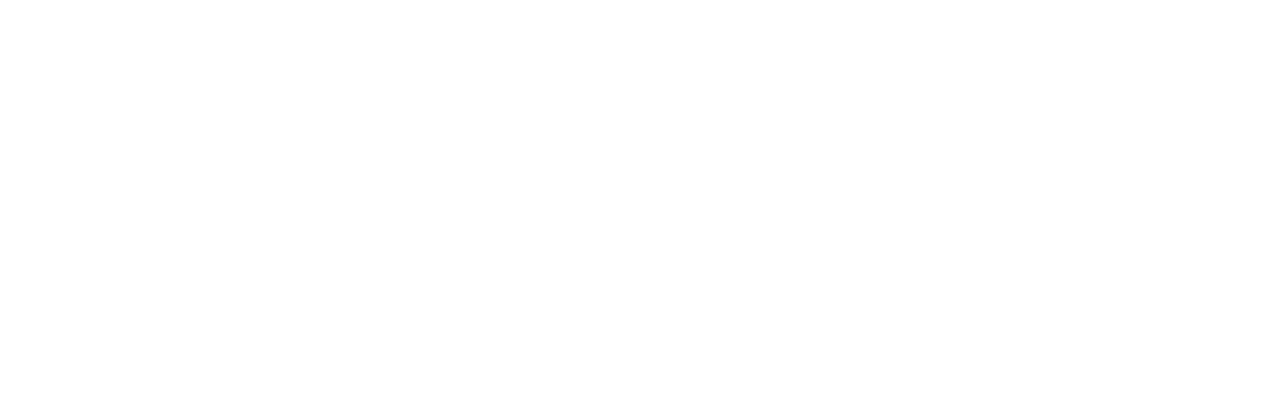
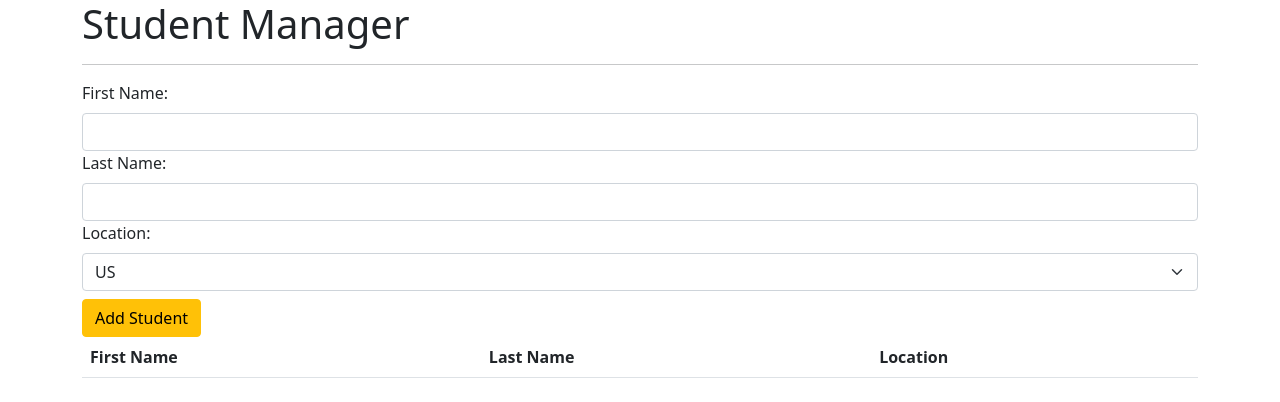
Before and after one commit to EICPCohort5/student-manager-halo, a website: page html/index.html in a window 1280 px wide. Drawn offline with Linux system fonts and the light colour scheme; files that its build step writes are made by us from their sources.

Commit message:
Implement add and display student functions

```diff
--- a/html/index.html
+++ b/html/index.html
@@ -5,10 +5,50 @@
   <meta http-equiv="X-UA-Compatible" content="IE=edge">
   <meta name="viewport" content="width=device-width, initial-scale=1.0">
   <link rel="stylesheet" href="../css/bootstrap.css">
-  <title>Document Template</title>
+  <title>Student Manager - Halo</title>
 </head>
 <body>
-  <main class="container"></main>
-  <script src="main.js" type="module"></script>
+  <main class="container">
+    <header>
+      <h1>Student Manager</h1>
+      <hr>
+    </header>
+    <section>
+      <form id="student-form">
+        <div>
+          <label for="firstname" class="form-label">First Name:</label>
+          <input type="text" name="firstname" id="firstname" class="form-control">
+        </div>
+        <div>
+          <label for="lastname" class="form-label">Last Name:</label>
+          <input type="text" name="lastname" id="lastname" class="form-control">
+        </div>
+        <div>
+          <label for="location" class="form-label">Location:</label>
+          <select name="location" id="location" class="form-select">
+            <option value="US">US</option>
+            <option value="Canada">Canada</option>
+            <option value="UK">UK</option>
+          </select>
+        </div>
+        <div class="mt-2"><button class="btn btn-warning" type="submit">Add Student</button></div>
+      </form>
+    </section>
+    <section class="row">
+      <div class="col">
+        <table class="table table-hover">
+          <thead>
+            <tr>
+              <th>First Name</th>
+              <th>Last Name</th>
+              <th>Location</th>
+            </tr>
+          </thead>
+          <tbody id="student-list"></tbody>
+        </table>
+      </div>
+    </section>
+  </main>
+  <script src="../js/main.js" type="module"></script>
 </body>
 </html>
--- a/js/main.js
+++ b/js/main.js
@@ -1,2 +1,33 @@
-// Your main JavaScript code goes here
 // This is set up as an ECMAScript module, so you can import other ES Modules
+const form = document.querySelector('#student-form');
+form.addEventListener('submit', handleFormSubmit);
+
+function handleFormSubmit(event) {
+    // DO NOT actually submit the form
+    event.preventDefault();
+    let studentData = new FormData(form);
+
+    console.log('studentData object:', studentData);
+    addStudent(studentData);
+
+  }
+
+  function addStudent(studentData) {
+    // let entry = movieData.nextEntry()
+    // let key = entry[0]
+    // let value = entry[1]
+    let studentList = document.querySelector("#student-list");
+    let nextStudent = document.createElement("tr");
+
+    for (let [key, value] of studentData.entries()) {
+      console.log(`${key}: ${value}`);
+      let td = document.createElement("td");
+      td.textContent = value;
+      nextStudent.appendChild(td);
+    }
+
+    studentList.insertAdjacentElement("beforeend", nextStudent);
+
+  }
+
+export{};
```
